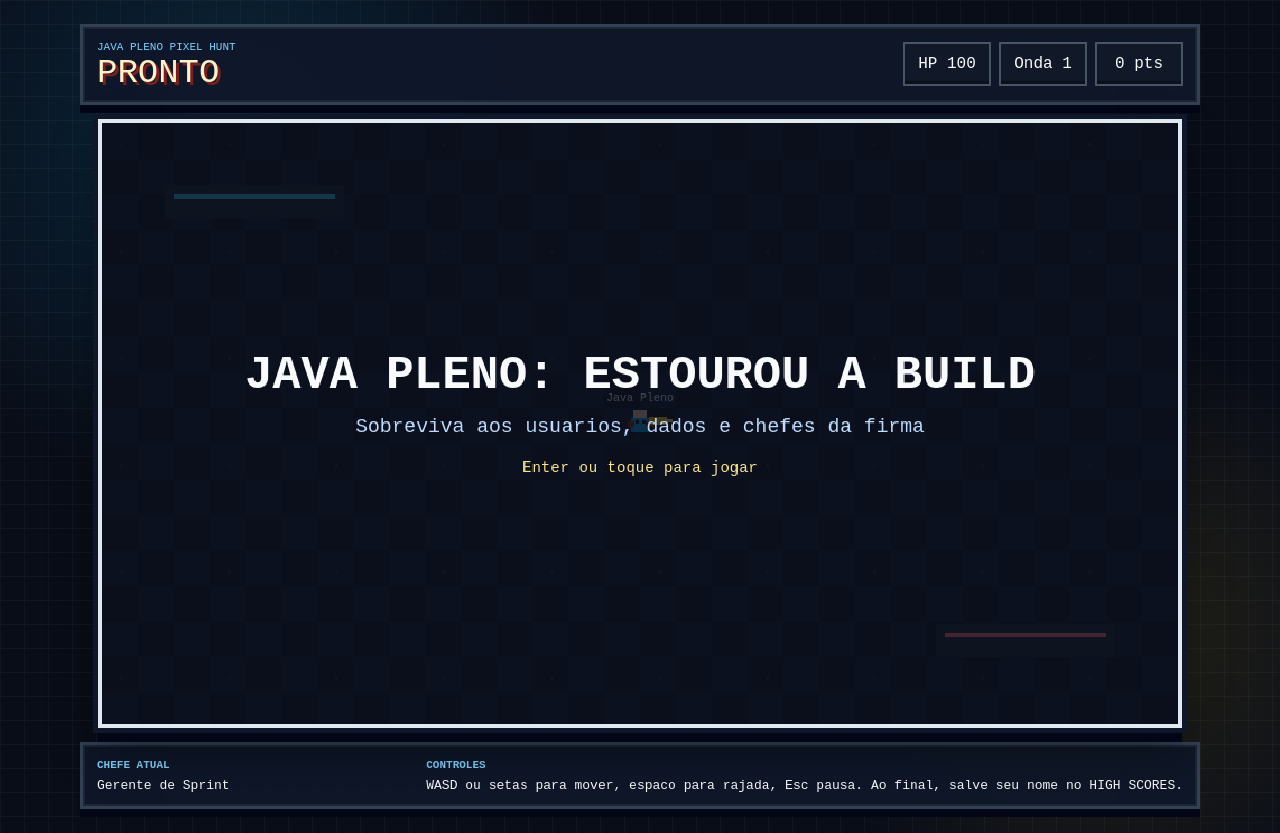
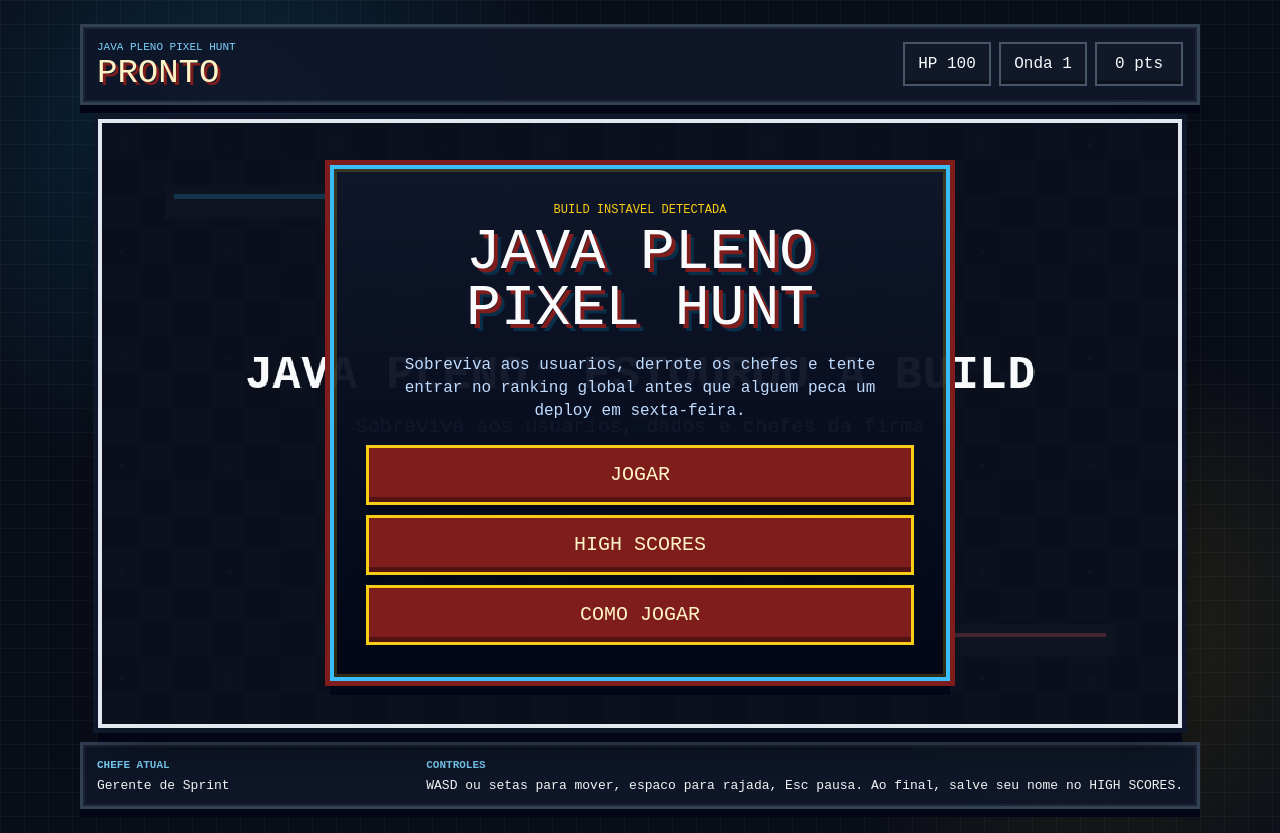
Before and after one commit to thyagodissenha/java-pleno-pixel-hunt, a Next.js app: page / in a window 1280 px wide. Built offline with nearby package versions, Linux system fonts and the light colour scheme.

Commit message:
Add arcade start menu

```diff
--- a/_docs/roadmap.md
+++ b/_docs/roadmap.md
@@ -4,7 +4,7 @@ Este roadmap organiza as proximas melhorias do jogo, saindo de um prototipo joga
 
 ## Fase 1: Polimento essencial
 
-- Criar uma tela inicial mais bonita, com botoes para jogar, ver high scores e abrir instrucoes.
+- [x] Criar uma tela inicial mais bonita, com botoes para jogar, ver high scores e abrir instrucoes.
 - Ajustar a curva de dificuldade das ondas.
 - Melhorar colisao e feedback visual de dano.
 - Adicionar botao de mute/volume.
@@ -74,17 +74,18 @@ Este roadmap organiza as proximas melhorias do jogo, saindo de um prototipo joga
 ## Prioridade recomendada
 
 1. Tela inicial e menus.
-2. Protecao anti-spam para o ranking.
-3. Power-ups.
-4. Som.
-5. Sprites melhores.
-6. Publicacao no Itch.io.
-7. Compartilhamento de score.
-8. Cosmeticos e patrocinio dev.
+2. Ajuste de dificuldade das ondas.
+3. Protecao anti-spam para o ranking.
+4. Power-ups.
+5. Som.
+6. Sprites melhores.
+7. Publicacao no Itch.io.
+8. Compartilhamento de score.
+9. Cosmeticos e patrocinio dev.
 
 ## Proxima entrega sugerida
 
-Criar uma tela inicial completa com acesso direto ao ranking, instrucoes e inicio de partida.
+Ajustar a curva de dificuldade das ondas e melhorar o feedback de dano/colisao.
 
 ## Aposta de monetizacao recomendada
 
--- a/app/globals.css
+++ b/app/globals.css
@@ -135,6 +135,120 @@ canvas {
   place-items: center;
   padding: 18px;
   pointer-events: none;
+}
+
+.menu-overlay {
+  position: absolute;
+  inset: 0;
+  display: grid;
+  place-items: center;
+  padding: 18px;
+}
+
+.menu-panel {
+  width: min(620px, calc(100vw - 30px));
+  border: 4px solid #38bdf8;
+  background:
+    linear-gradient(rgba(15, 23, 42, 0.94), rgba(2, 6, 23, 0.96)),
+    repeating-linear-gradient(0deg, transparent 0 8px, rgba(125, 211, 252, 0.08) 8px 10px);
+  box-shadow:
+    0 0 0 5px #7f1d1d,
+    0 14px 0 #020617,
+    inset 0 0 0 3px rgba(250, 204, 21, 0.18);
+  padding: clamp(18px, 3vw, 32px);
+}
+
+.menu-kicker,
+.menu-panel h2,
+.menu-copy {
+  margin: 0;
+  text-align: center;
+  letter-spacing: 0;
+}
+
+.menu-kicker {
+  color: #facc15;
+  font-size: 12px;
+  text-transform: uppercase;
+}
+
+.menu-panel h2 {
+  margin-top: 6px;
+  color: #f8fafc;
+  font-size: clamp(31px, 7vw, 58px);
+  line-height: 0.95;
+  text-shadow: 4px 4px 0 #7f1d1d, 7px 7px 0 #082f49;
+  text-transform: uppercase;
+}
+
+.menu-copy {
+  max-width: 520px;
+  margin: 18px auto 0;
+  color: #bfdbfe;
+  font-size: clamp(13px, 2.2vw, 16px);
+  line-height: 1.45;
+}
+
+.menu-actions {
+  display: grid;
+  gap: 10px;
+  margin-top: 22px;
+}
+
+.menu-actions.two {
+  grid-template-columns: repeat(2, minmax(0, 1fr));
+}
+
+.menu-actions button {
+  border: 3px solid #facc15;
+  background: #7f1d1d;
+  color: #fef3c7;
+  cursor: pointer;
+  font: inherit;
+  font-size: clamp(15px, 2.6vw, 20px);
+  padding: 12px 14px;
+  text-transform: uppercase;
+  box-shadow: inset 0 -5px 0 rgba(0, 0, 0, 0.35), 0 5px 0 #020617;
+}
+
+.menu-actions button:hover,
+.menu-actions button:focus-visible,
+.score-form button:hover,
+.score-form button:focus-visible,
+.play-again:hover,
+.play-again:focus-visible {
+  background: #0f766e;
+  border-color: #7dd3fc;
+  outline: none;
+}
+
+.help-list {
+  display: grid;
+  gap: 10px;
+  margin: 20px 0 0;
+  padding: 0;
+  list-style: none;
+}
+
+.help-list li {
+  display: grid;
+  grid-template-columns: 112px minmax(0, 1fr);
+  gap: 12px;
+  border-bottom: 2px dotted rgba(248, 250, 252, 0.25);
+  padding: 7px 0;
+}
+
+.help-list strong {
+  color: #facc15;
+  text-transform: uppercase;
+}
+
+.help-list span {
+  color: #f8fafc;
+}
+
+.menu-score-list {
+  margin-top: 18px;
 }
 
 .score-panel {
@@ -351,4 +465,9 @@ canvas {
   .score-list li {
     grid-template-columns: 30px minmax(0, 1fr) 70px;
   }
+
+  .menu-actions.two,
+  .help-list li {
+    grid-template-columns: 1fr;
+  }
 }
--- a/app/page.tsx
+++ b/app/page.tsx
@@ -34,6 +34,7 @@ type Particle = {
 };
 
 type GameState = "menu" | "playing" | "paused" | "over" | "won";
+type MenuPanel = "home" | "scores" | "help";
 type HighScore = {
   name: string;
   score: number;
@@ -109,6 +110,7 @@ export default function Home() {
   const [scoreSaved, setScoreSaved] = useState(true);
   const [scoreMessage, setScoreMessage] = useState("Ranking global carregando...");
   const [lastOutcome, setLastOutcome] = useState<"over" | "won">("over");
+  const [menuPanel, setMenuPanel] = useState<MenuPanel>("home");
 
   useEffect(() => {
     stateRef.current = gameState;
@@ -116,7 +118,12 @@ export default function Home() {
 
   useEffect(() => {
     setHighScores(loadHighScores());
-    fetch("/api/scores", { cache: "no-store" })
+    refreshHighScores();
+  }, []);
+
+  function refreshHighScores() {
+    setScoreMessage("Ranking global carregando...");
+    return fetch("/api/scores", { cache: "no-store" })
       .then((response) => (response.ok ? response.json() : Promise.reject()))
       .then((payload: unknown) => {
         const data = payload as { scores?: HighScore[] };
@@ -128,11 +135,12 @@ export default function Home() {
       .catch(() => {
         setScoreMessage("Ranking local offline");
       });
-  }, []);
+  }
 
   function startNewGame() {
     setScoreSaved(true);
     setPlayerName("");
+    setMenuPanel("home");
     startGameRef.current();
   }
 
@@ -629,6 +637,7 @@ export default function Home() {
 
   const status = gameState === "playing" ? "Em combate" : gameState === "paused" ? "Pausado" : gameState === "won" ? "Vitoria" : gameState === "over" ? "Fim de jogo" : "Pronto";
   const finalScreen = gameState === "over" || gameState === "won";
+  const menuScreen = gameState === "menu";
 
   return (
     <main className="game-shell">
@@ -646,6 +655,68 @@ export default function Home() {
 
       <section className="game-stage" aria-label="Arena do jogo">
         <canvas ref={canvasRef} width={WORLD.width} height={WORLD.height} aria-label="Arena pixel art" />
+        {menuScreen && (
+          <div className="menu-overlay" role="dialog" aria-label="Menu inicial">
+            <div className="menu-panel">
+              <p className="menu-kicker">Build instavel detectada</p>
+              <h2>Java Pleno Pixel Hunt</h2>
+
+              {menuPanel === "home" && (
+                <>
+                  <p className="menu-copy">
+                    Sobreviva aos usuarios, derrote os chefes e tente entrar no ranking global antes que alguem peca um deploy em sexta-feira.
+                  </p>
+                  <div className="menu-actions">
+                    <button type="button" onClick={startNewGame}>Jogar</button>
+                    <button type="button" onClick={() => { setMenuPanel("scores"); refreshHighScores(); }}>High Scores</button>
+                    <button type="button" onClick={() => setMenuPanel("help")}>Como jogar</button>
+                  </div>
+                </>
+              )}
+
+              {menuPanel === "scores" && (
+                <>
+                  <p className="score-mode">{scoreMessage}</p>
+                  <ol className="score-list menu-score-list">
+                    {highScores.length ? (
+                      highScores.map((entry, index) => (
+                        <li key={`${entry.createdAt}-${entry.name}`}>
+                          <span>{String(index + 1).padStart(2, "0")}</span>
+                          <strong>{entry.name}</strong>
+                          <em>{entry.score}<small>Onda {entry.wave}</small></em>
+                        </li>
+                      ))
+                    ) : (
+                      <li className="empty-score">
+                        <strong>NENHUM SCORE AINDA</strong>
+                        <em>0</em>
+                      </li>
+                    )}
+                  </ol>
+                  <div className="menu-actions two">
+                    <button type="button" onClick={startNewGame}>Jogar</button>
+                    <button type="button" onClick={() => setMenuPanel("home")}>Voltar</button>
+                  </div>
+                </>
+              )}
+
+              {menuPanel === "help" && (
+                <>
+                  <ul className="help-list">
+                    <li><strong>Mover</strong><span>WASD, setas ou arraste no celular.</span></li>
+                    <li><strong>Atirar</strong><span>Automatico no inimigo mais proximo.</span></li>
+                    <li><strong>Rajada</strong><span>Espaco acelera os tiros.</span></li>
+                    <li><strong>Objetivo</strong><span>Sobreviva, derrube chefes e salve seu score.</span></li>
+                  </ul>
+                  <div className="menu-actions two">
+                    <button type="button" onClick={startNewGame}>Jogar</button>
+                    <button type="button" onClick={() => setMenuPanel("home")}>Voltar</button>
+                  </div>
+                </>
+              )}
+            </div>
+          </div>
+        )}
         {finalScreen && (
           <div className="score-overlay" role="dialog" aria-modal="true" aria-label="Ranking de maiores pontuacoes">
             <div className="score-panel">
```
Also changed, not shown: 1 other file (tests, documents, lock files or other folders).
